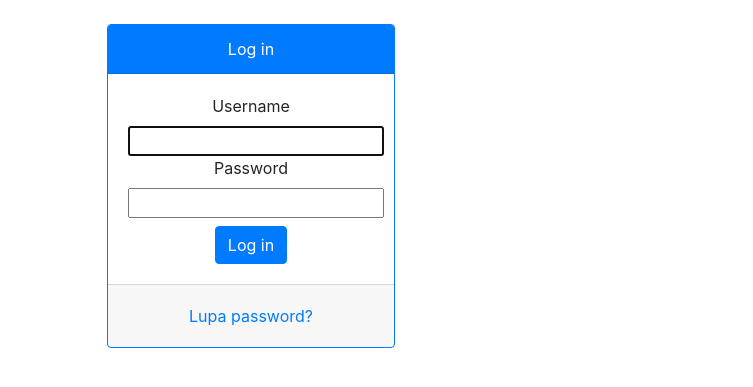
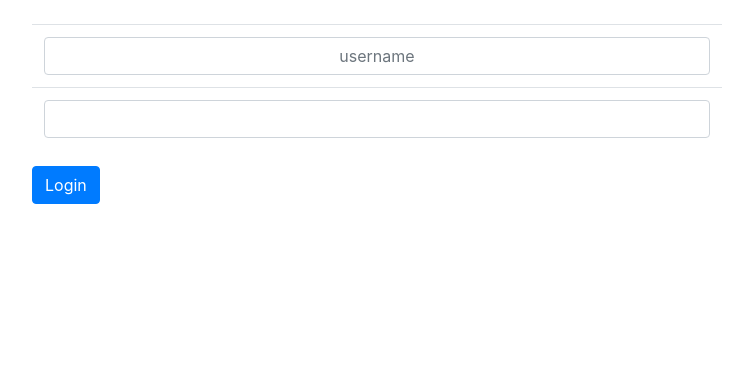
Before and after one commit to BangHeru/siph, a Django app: page /accounts/login/ in a window 1280 px wide. Shown: the part 56-443 px from the top of the page, without its empty margins (263-1016 px from the left). Run offline with Django 3.2, Linux system fonts and the light colour scheme; some libraries are stand-ins or nearby versions.

```diff
--- a/siph/urls.py
+++ b/siph/urls.py
@@ -20,4 +20,5 @@ from django.urls import path, include
 urlpatterns = [
     path('admin/', admin.site.urls),
     path('', include('mainapp.urls')),
+
 ]
--- a/static/css/main.css
+++ b/static/css/main.css
@@ -27,3 +27,10 @@ form .alert ul {
 .help-block strong {
     color: red;
 }
+
+
+
+ .controls ul {
+    list-style-type: none;
+    display: inline;
+  }
--- a/template/base.html
+++ b/template/base.html
@@ -9,6 +9,7 @@
 
   {% load static %}
   <link rel="stylesheet" href="{% static "css/main.css" %}">
+
 
 </head>
 <body>
--- a/template/home.html
+++ b/template/home.html
@@ -6,4 +6,7 @@
   <p>
     <strong>Total users registered: </strong> {{ count }}
   </p>
+
+
+
 {% endblock %}
--- a/template/registration/login.html
+++ b/template/registration/login.html
@@ -2,10 +2,12 @@
 
 {% load crispy_forms_tags %}
 
+
 {% block content %}
-  <div class="row justify-content-center">
-    <div class="col-6">
-        <div class="card border-primary"  style="width: 18rem;">
+
+  <!-- <div class="row justify-content-center align-items-center" >
+    <div class="col col-sm-6 col-md-6 col-lg-4 col-xl-3">
+        <div class="card border-primary"  style="width: auto; margin:0 auto; ">
             <div class="card-header bg-primary text-white text-center">
                 Log in
             </div>
@@ -15,6 +17,7 @@
                   {% csrf_token %}
 
                   {{ form|crispy }}
+
 
                   <button type="submit" class="btn btn-primary mt-2">Log in</button>
 
@@ -28,7 +31,40 @@
           </div>
 
     </div>
+  </div> -->
+
+
+
+  <div id="content-container" class="container p-none">
+      <div class="container col-lg-8">
+          <form id="login-form" method="post"
+                action="{% url 'login' %}">
+              {% csrf_token %}
+              {% if form.errors %}
+                  <p class=" label label-danger">
+                      Your username and password didn't match.
+                      Please try again.
+                  </p>
+              {% endif %}
+              <table class="table">
+                  <tr>
+                      <!-- <td><label for="id_username">Username</label></td> -->
+                      <td><input id="id_username" name="username"
+                                 type="text" class="form-control" placeholder="username"></td>
+                  </tr>
+                  <tr>
+                      <!-- <td><label for="id_password">Password</label></td> -->
+                      <td><input id="id_password" name="password"
+                                 type="password" class="form-control"></td>
+                  </tr>
+              </table>
+
+
+              <input type="submit" value="Login"
+                     class="btn btn-primary pull-right" />
+              <input type="hidden" name="next" value="{{ next }}" />
+          </form>
+      </div>
   </div>
 
-
 {% endblock %}
```
Also changed, not shown: siph/settings.py (+9 -0 lines).
